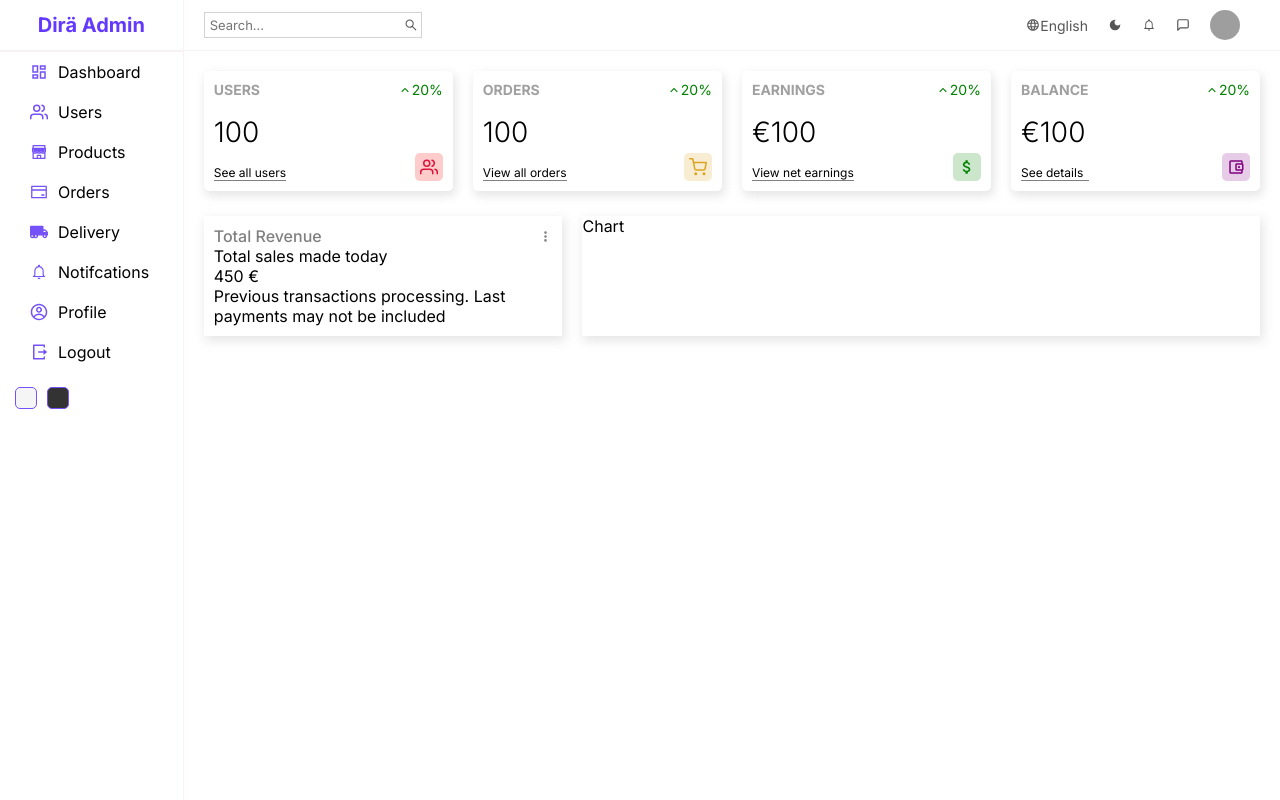
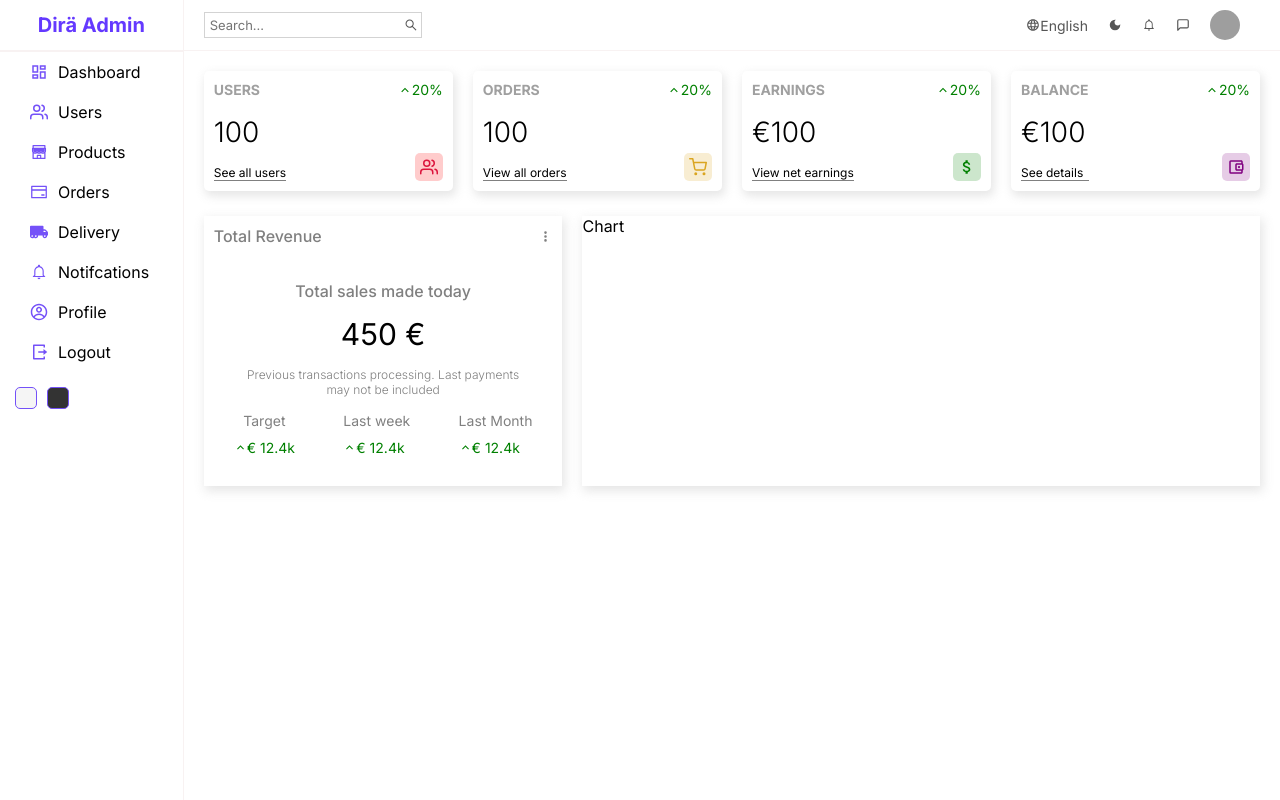
Before and after one commit to BrianSimiyu/admin-dashboard-project, a React (Create React App) app: page / in a window 1280 px wide. Built offline with nearby package versions, Linux system fonts and the light colour scheme; grey boxes are pictures that could not be loaded.

Commit message:
toral revenue chart

```diff
--- a/src/components/featured/Featured.jsx
+++ b/src/components/featured/Featured.jsx
@@ -1,5 +1,7 @@
 import React from "react";
 import { HiDotsVertical } from "react-icons/hi";
+import { RiArrowUpSLine } from "react-icons/ri";
+
 import "./featured.scss";
 
 const Featured = () => {
@@ -17,6 +19,32 @@
         <p className="description">
           Previous transactions processing. Last payments may not be included
         </p>
+
+        <div className="summary">
+          <div className="item">
+            <div className="itemTitle">Target</div>
+            <div className="itemResult positive">
+              <RiArrowUpSLine fontSize="small" />
+              <div className="resultAmount">€ 12.4k</div>
+            </div>
+          </div>
+
+          <div className="item">
+            <div className="itemTitle">Last week</div>
+            <div className="itemResult positive">
+              <RiArrowUpSLine fontSize="small" />
+              <div className="resultAmount">€ 12.4k</div>
+            </div>
+          </div>
+
+          <div className="item">
+            <div className="itemTitle">Last Month</div>
+            <div className="itemResult positive">
+              <RiArrowUpSLine fontSize="small" />
+              <div className="resultAmount">€ 12.4k</div>
+            </div>
+          </div>
+        </div>
       </div>
     </div>
   );
--- a/src/components/featured/featured.scss
+++ b/src/components/featured/featured.scss
@@ -15,4 +15,59 @@
       font-weight: 500;
     }
   }
+
+  .bottom {
+    padding: 20px;
+    display: flex;
+    flex-direction: column;
+    align-items: center;
+    justify-self: center;
+    gap: 15px;
+    .title {
+      font-weight: 500;
+      color: gray;
+    }
+
+    .amount {
+      font-size: 30px;
+    }
+
+    .description {
+      font-weight: 300;
+      font-size: 12px;
+      color: gray;
+      text-align: center;
+    }
+
+    .summary {
+      width: 100%;
+      display: flex;
+      align-items: center;
+      justify-content: space-between;
+
+      .item {
+        text-align: center;
+
+        .itemTitle {
+          font-size: 14px;
+          color: gray;
+        }
+
+        .itemResult {
+          display: flex;
+          align-items: center;
+          margin-top: 10px;
+          font-size: 14px;
+
+          &.positive {
+            color: green;
+          }
+
+          &.negative {
+            color: red;
+          }
+        }
+      }
+    }
+  }
 }
```
